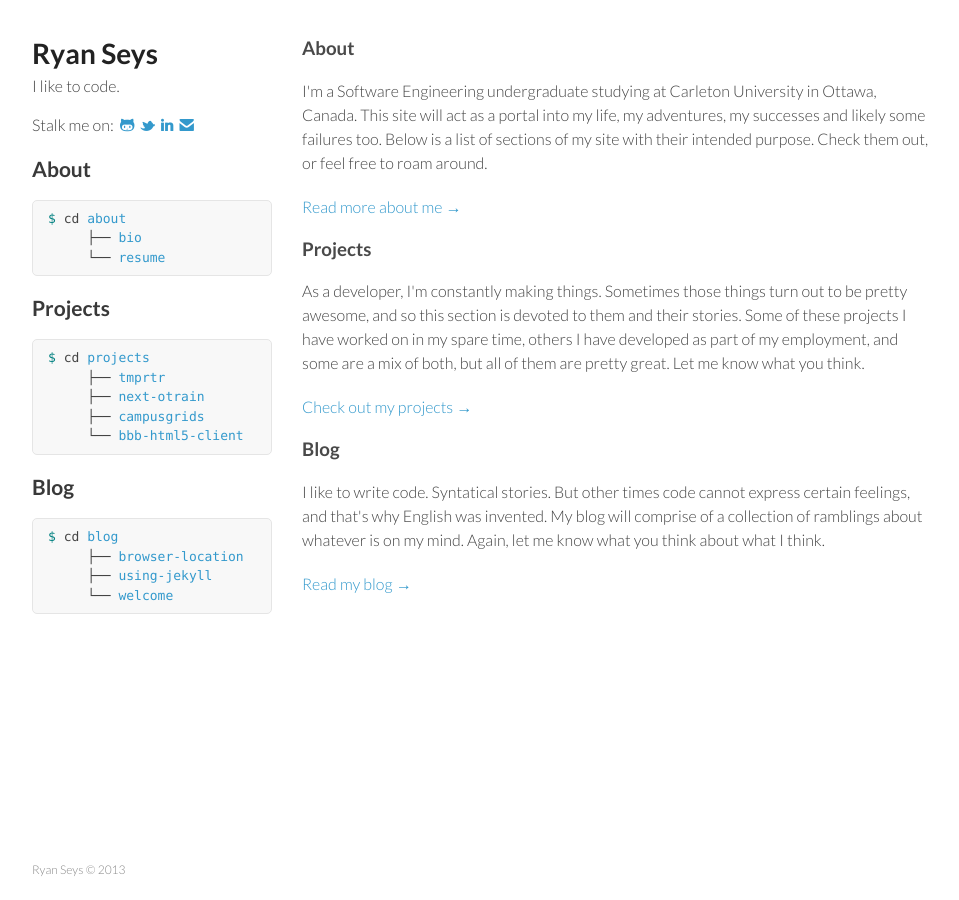
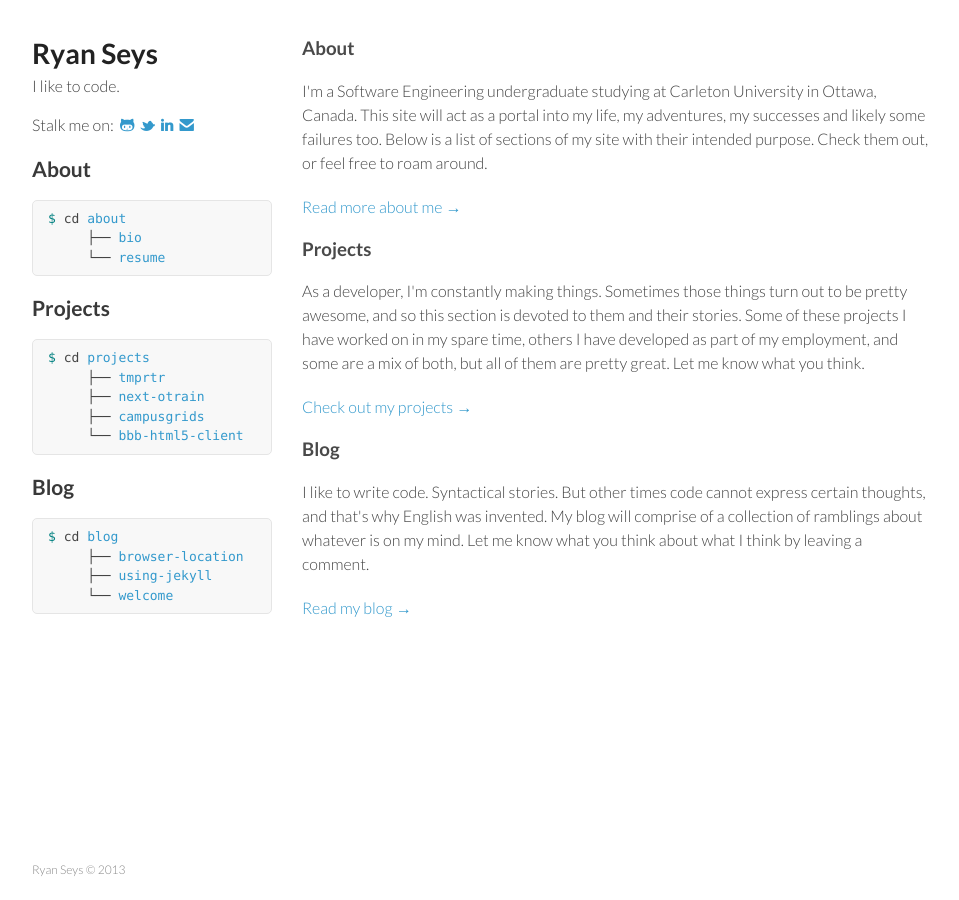
Before and after one commit to tl-dr/ryanseys.com, a Jekyll site: the page built from index.html, in a window 1280 px wide. Shown: the whole page, without its empty margins (153-1112 px from the left). Built offline with Jekyll 4.4.1, drawn with Linux system fonts in a browser that asks for light colours; Markdown is read by kramdown in place of the engine named in the settings.

Commit message:
Update root document

```diff
--- a/_includes/root.html
+++ b/_includes/root.html
@@ -12,6 +12,6 @@
 
 <h3>Blog</h3>
 <p>
-  I like to write code. Syntatical stories. But other times code cannot express certain feelings, and that's why English was invented. My blog will comprise of a collection of ramblings about whatever is on my mind. Again, let me know what you think about what I think.
+  I like to write code. Syntactical stories. But other times code cannot express certain thoughts, and that's why English was invented. My blog will comprise of a collection of ramblings about whatever is on my mind. Let me know what you think about what I think by leaving a comment.
 </p>
 <p><a href="/blog">Read my blog &rarr;</a></p>
```
